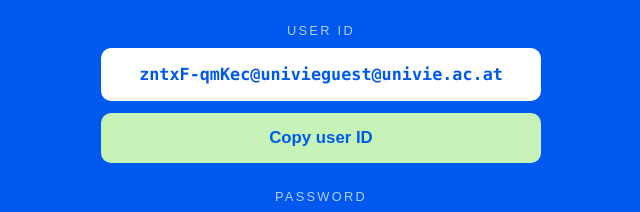
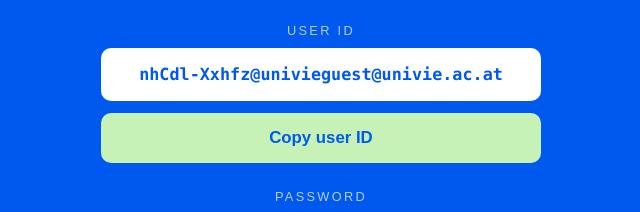
Before and after one commit to AI-AT-AI-Factory-Austria/guest-wifi, a plain HTML site: page index.html in a window 1280 px wide. Shown: the part 343-555 px from the top of the page, 319-959 px from the left. Drawn offline with Linux system fonts and the light colour scheme.

Commit message:
new credentials

```diff
--- a/index.html
+++ b/index.html
@@ -99,7 +99,7 @@
     <p class="network">eduroam</p>
 
     <p class="label">User ID</p>
-    <div class="field username" id="username">zntxF-qmKec@univieguest@univie.ac.at</div>
+    <div class="field username" id="username">nhCdl-Xxhfz@univieguest@univie.ac.at</div>
     <button type="button" id="copy-button">Copy user ID</button>
 
     <p class="label">Password</p>
```
